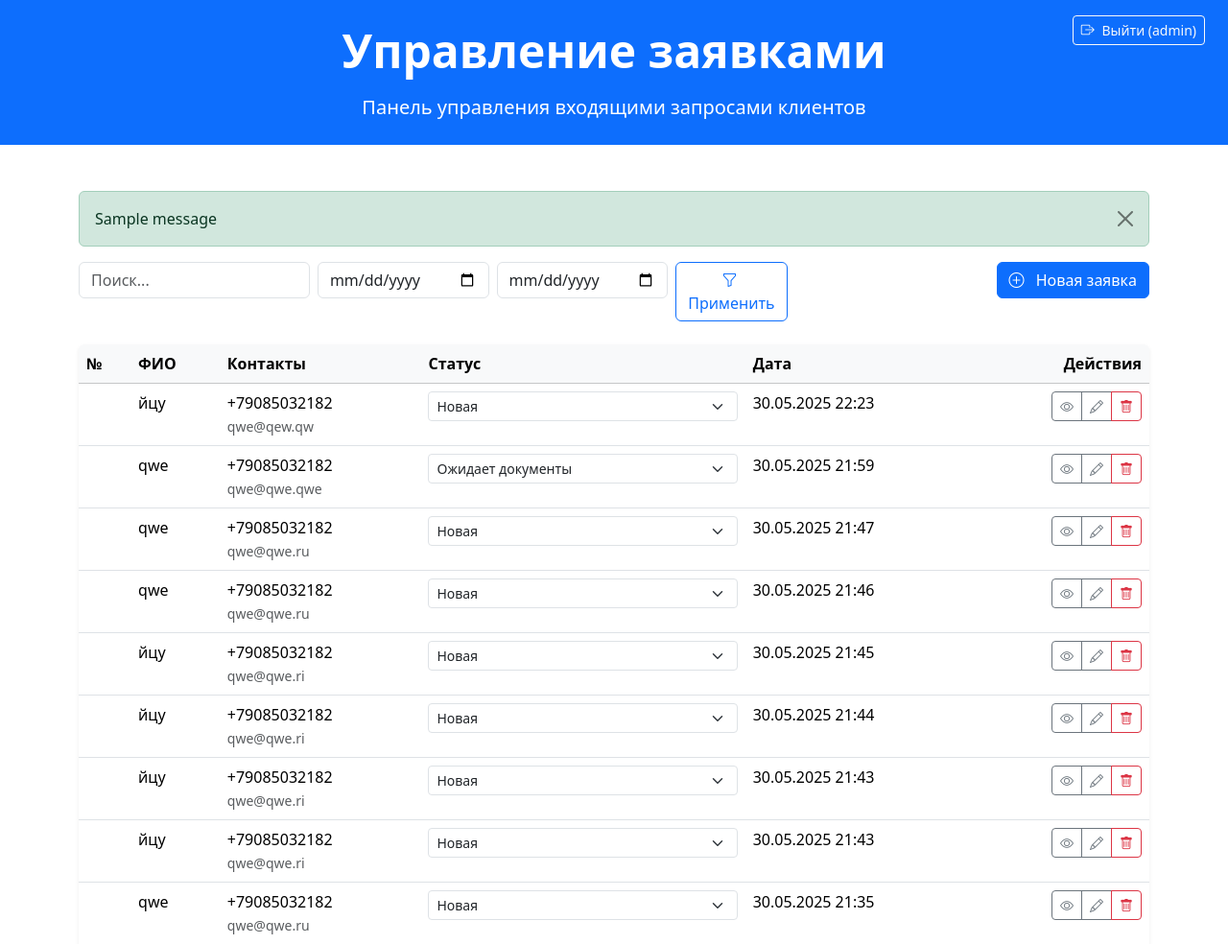
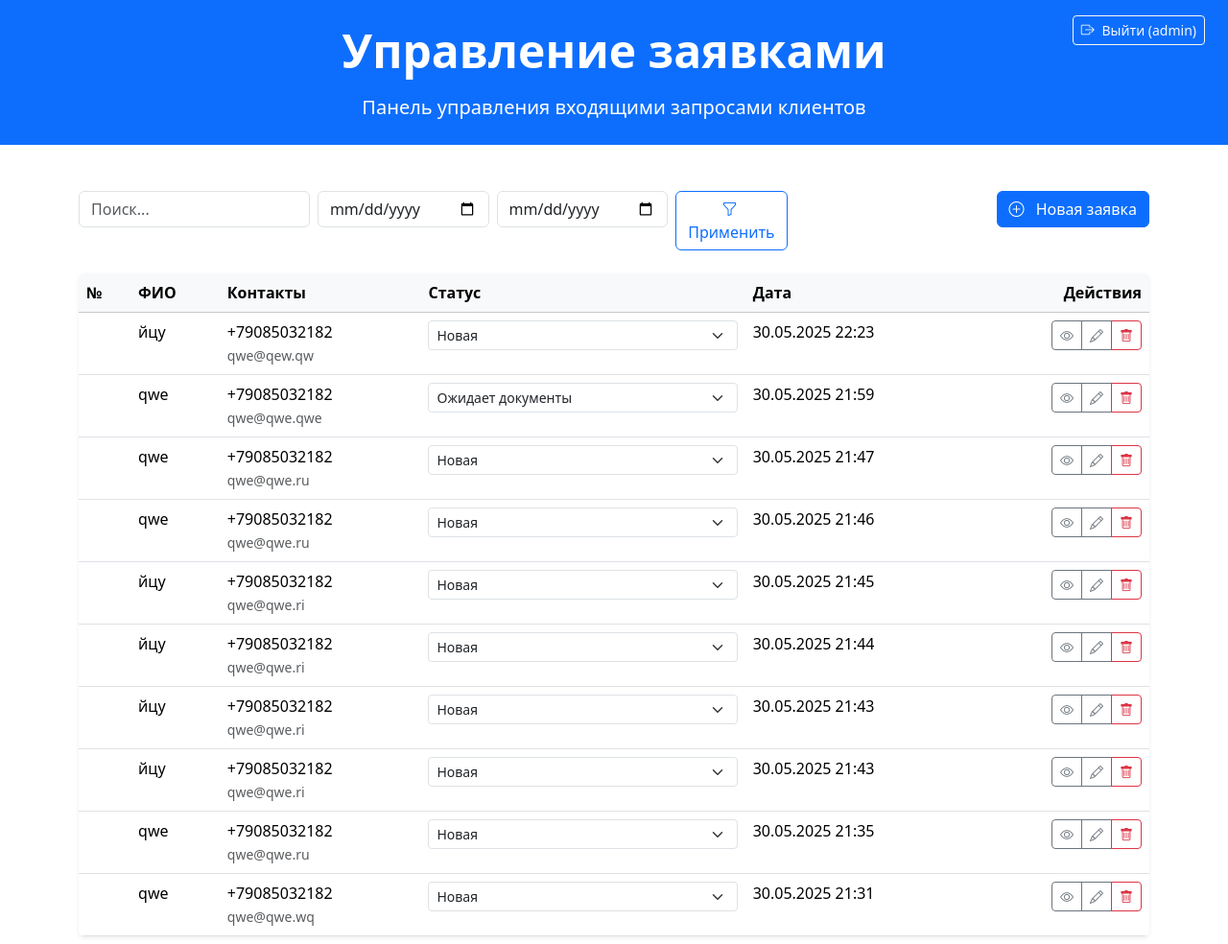
Before and after one commit to vq1W24/Diplom, a Django app: page /list/ in a window 1280 px wide. Shown: the part 90-1074 px from the top of the page at 96% size. Run offline with Django 5.2, Linux system fonts and the light colour scheme; a user stored in the database is signed in; data comes from the database, SQL or seed files in the repository; tables that the repository leaves empty hold one stand-in row (values such as "Sample post"); one stand-in notice (Sample message) is shown; parts of the project's set-up code (start-up, migrations or seed data) failed here and were passed over; some libraries are stand-ins or nearby versions.

Commit message:
Update list.html
Убрал не нужно сообщение об ошибке

```diff
--- a/Diplom/website/templates/list.html
+++ b/Diplom/website/templates/list.html
@@ -32,16 +32,6 @@
 <!-- Main Content -->
 <section class="py-5">
     <div class="container">
-
-        <!-- Messages -->
-        {% if messages %}
-            {% for message in messages %}
-                <div class="alert alert-{{ message.tags }} alert-dismissible fade show" role="alert">
-                    {{ message }}
-                    <button type="button" class="btn-close" data-bs-dismiss="alert" aria-label="Close"></button>
-                </div>
-            {% endfor %}
-        {% endif %}
 
         <!-- Filters & Actions -->
         {% include "partials/requests_filters.html" with search=search date_from=date_from date_to=date_to %}
```
